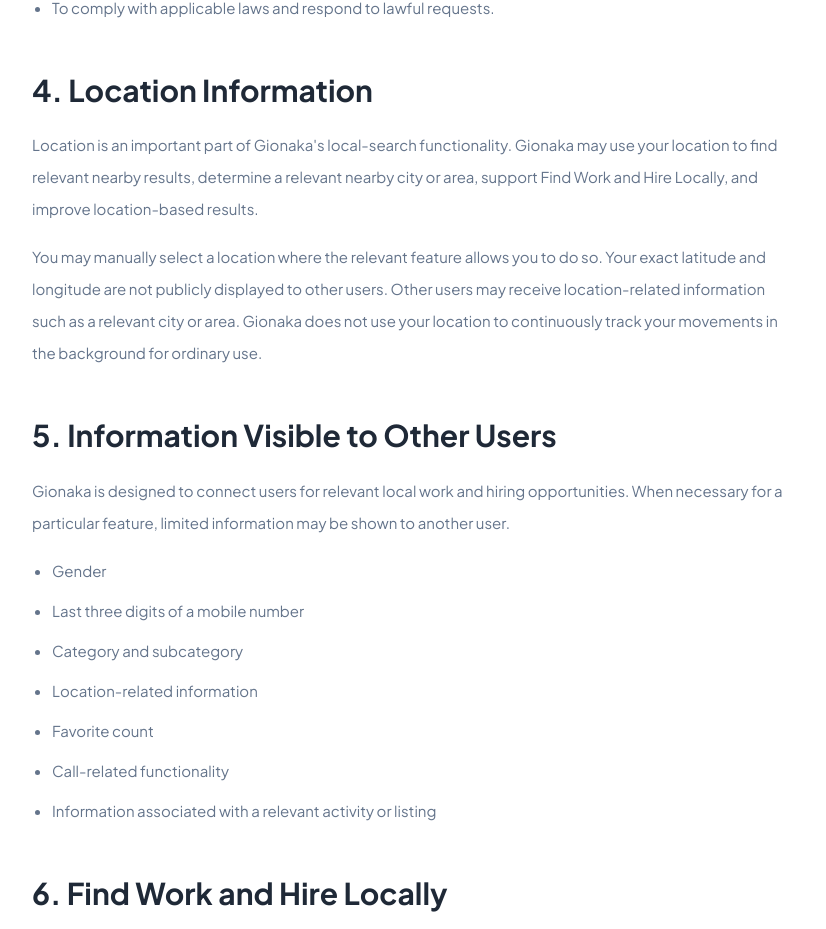
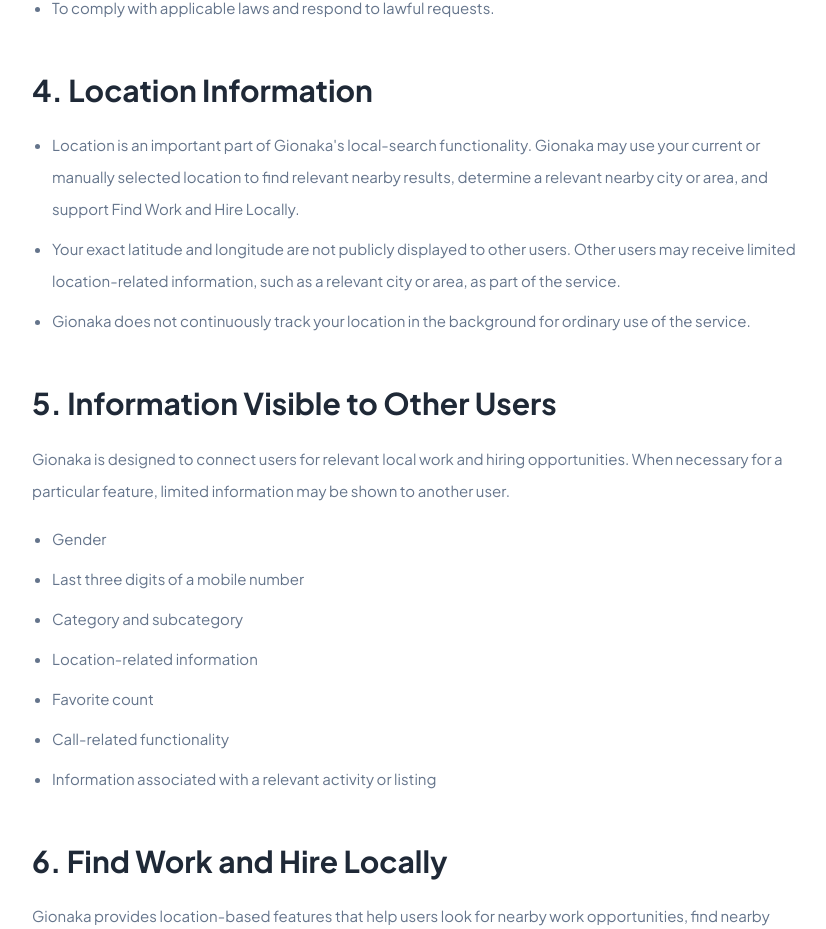
Before and after one commit to mdnooralom9/gionaka, a Next.js app: page /privacy in a window 1280 px wide. Shown: the part 2031-2960 px from the top of the page, without its empty margins (224-1050 px from the left). Built offline with nearby package versions, Linux system fonts and the light colour scheme.

Commit message:
feat: update location information privacy policy details
Co-authored-by: mdnooralom9 <221815142+mdnooralom9@users.noreply.github.com>

```diff
--- a/app/privacy/page.tsx
+++ b/app/privacy/page.tsx
@@ -54,7 +54,17 @@ const sections = [
     "To comply with applicable laws and respond to lawful requests.",
   ],
 ],
-  ['4. Location Information', ['Location is an important part of Gionaka\'s local-search functionality. Gionaka may use your location to find relevant nearby results, determine a relevant nearby city or area, support Find Work and Hire Locally, and improve location-based results.', 'You may manually select a location where the relevant feature allows you to do so. Your exact latitude and longitude are not publicly displayed to other users. Other users may receive location-related information such as a relevant city or area. Gionaka does not use your location to continuously track your movements in the background for ordinary use.'], []],
+  [
+  "4. Location Information",
+  [
+  ],
+  [
+    "Location is an important part of Gionaka's local-search functionality. Gionaka may use your current or manually selected location to find relevant nearby results, determine a relevant nearby city or area, and support Find Work and Hire Locally.",
+    "Your exact latitude and longitude are not publicly displayed to other users. Other users may receive limited location-related information, such as a relevant city or area, as part of the service.",
+    "Gionaka does not continuously track your location in the background for ordinary use of the service.",
+  ],
+],
+
   ['5. Information Visible to Other Users', ['Gionaka is designed to connect users for relevant local work and hiring opportunities. When necessary for a particular feature, limited information may be shown to another user.'], ['Gender', 'Last three digits of a mobile number', 'Category and subcategory', 'Location-related information', 'Favorite count', 'Call-related functionality', 'Information associated with a relevant activity or listing']],
   ['6. Find Work and Hire Locally', ['Gionaka provides location-based features that help users look for nearby work opportunities, find nearby local workers, select categories and subcategories, search using nearby or manually selected locations, and connect with relevant users.', 'The information processed through these features is used to provide relevant results and facilitate connections. Gionaka does not guarantee employment, a particular worker, a particular job, or a particular outcome.'], []],
   ['7. Calls and Call History', ['Gionaka provides a Call feature that allows users to contact another user through the device\'s phone functionality. Gionaka does not record phone conversations, store call audio, listen to conversations, or store their contents.', 'Gionaka may process limited call-related information so relevant activity can appear in Call History.'], ['Gender', 'Last three digits of the mobile number', 'Category and subcategory', 'Location-related information', 'Incoming or outgoing indication', 'Call functionality']],
```
